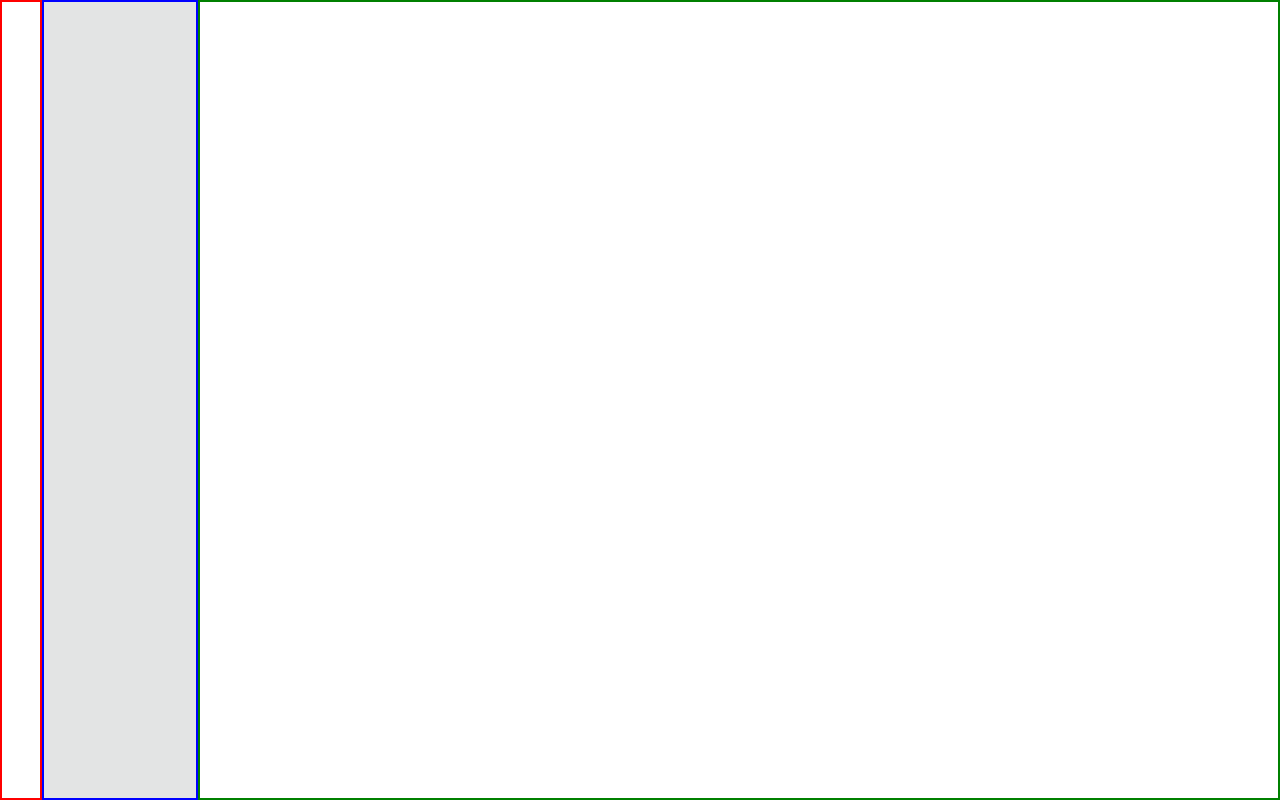
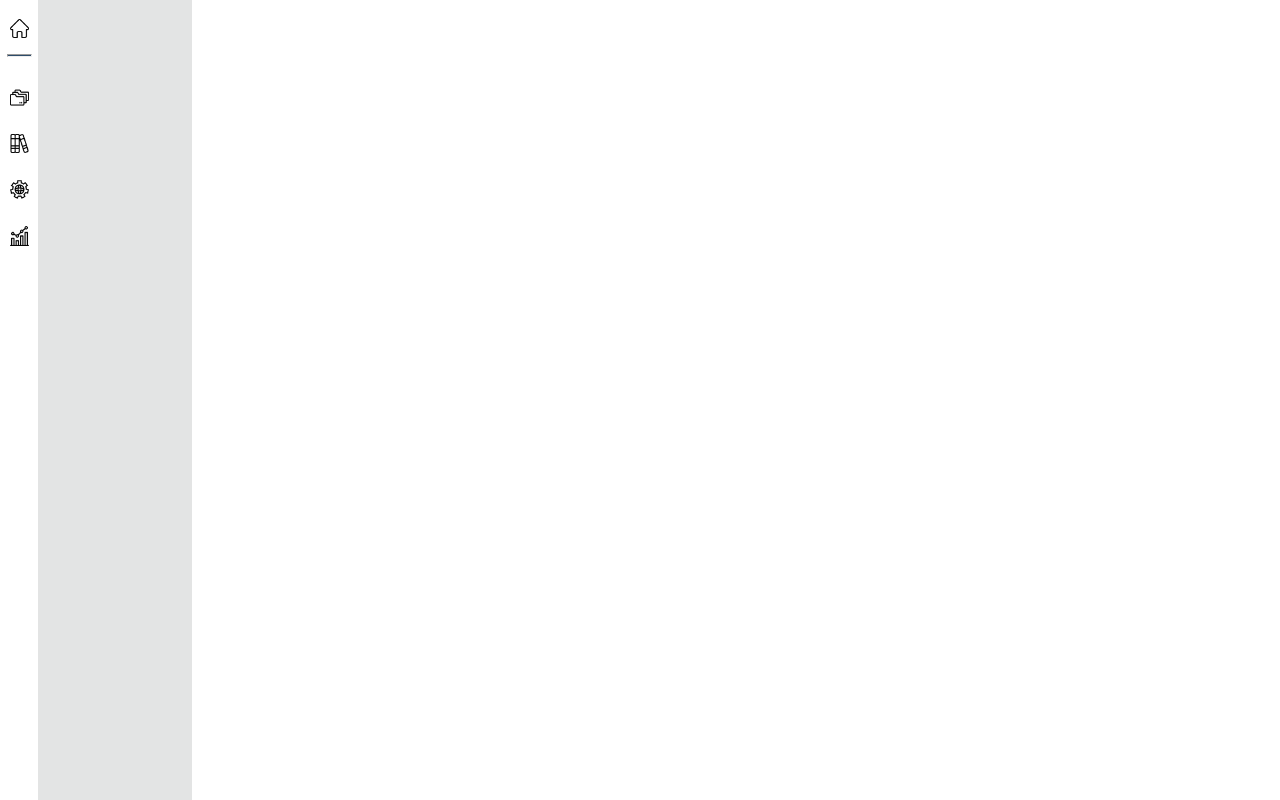
Before and after one commit to Selenga/Clones, a plain HTML site: page pages/eOffice.html in a window 1280 px wide. Drawn offline with Linux system fonts and the light colour scheme.

Commit message:
add links and images to sidebar

```diff
--- a/pages/eOffice.html
+++ b/pages/eOffice.html
@@ -15,7 +15,18 @@
   </head>
   <body>
     <div class="container">
-      <div class="sidebar"></div>
+      <div class="sidebar">
+        <a href="../index.html"><img src="../images/home.png" alt="Home" /></a>
+        <hr />
+        <a href="#"
+          ><img src="../images/files.png" alt="Files and Documents"
+        /></a>
+        <a href="#">
+          <img src="../images/library.png" alt="Library" />
+        </a>
+        <a href="#"><img src="../images/settings.png" alt="Settings" /></a>
+        <a href="#"><img src="../images/reports.png" alt="Reports" /></a>
+      </div>
       <div class="navbar"></div>
       <div class="main"></div>
     </div>
--- a/styles/eOffice.css
+++ b/styles/eOffice.css
@@ -14,19 +14,30 @@ body {
 }
 
 .sidebar {
+  text-align: center;
   width: 3%;
   background-color: #ffffff;
-  border: 2px solid red;
+}
+
+.sidebar img {
+  width: 50%;
+  padding-top: 40%;
+  margin: 10%;
+}
+
+.sidebar hr {
+  width: 60%;
+  height: 1px;
+  background-color: #2d4c6a;
+  margin-bottom: 30%;
 }
 
 .navbar {
   width: 12%;
   background-color: #e3e4e4;
-  border: 2px solid blue;
 }
 
 .main {
   width: 85%;
   background-color: #ffffff;
-  border: 2px solid green;
 }
```
Also changed, not shown: images/files.png (added), images/library.png (added), images/reports.png (added), images/settings.png (added).
